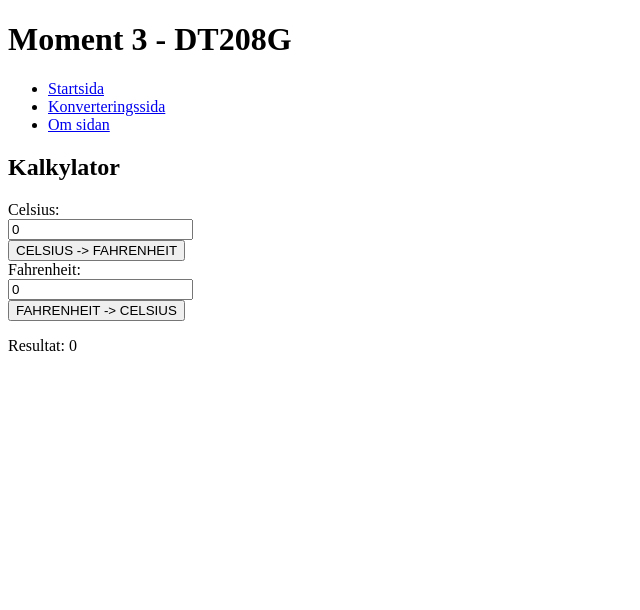
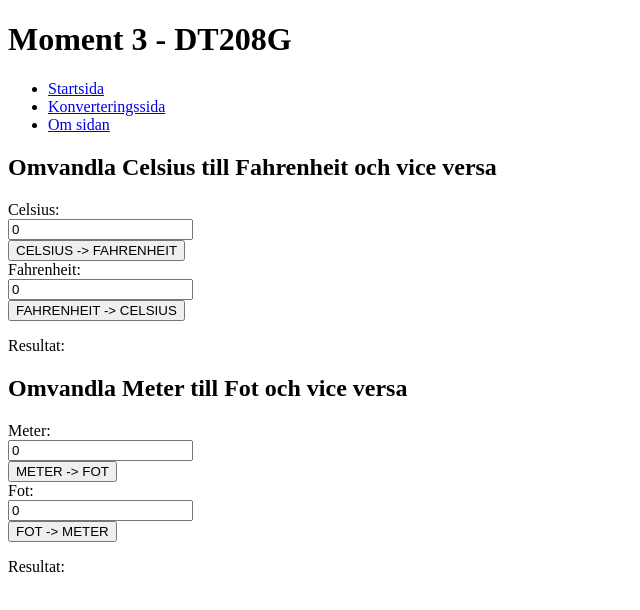
Before and after one commit to frja2400/dt208g-moment3, an Angular app: page /converter in a window 1280 px wide. Shown: the top 610 px of the page, without its empty margins (0-640 px from the left). Built offline with nearby package versions, Linux system fonts and the light colour scheme.

Commit message:
Kodade på liknande sätt min konverterare från meter till fot. Adderade en egenskap som skriver ut resultatet i det format jag ville ha det. Använde toFixed för att hantera decimaler. Uppdaterade min text i om-sidan.

```diff
--- a/src/app/about/about.component.html
+++ b/src/app/about/about.component.html
@@ -11,7 +11,10 @@
 <p>I min header så importerar jag RouterLink och RouterLinkActive och i min app.routes.ts så skapar jag mina routes
     för att få en fungerande navigering. Vid det här laget så initierade jag ett Git-repo lokalt, la till alla filer,
     gjorde en första commit, kopplade projektet till ett nytt Github-repo och pushade upp koden till master-grenen. </p>
-<p>Konverterare och data-binding</p>
+<p>För min konverterare skapade jag de input-fält, div-element och knappar som jag ville ha. Jag importerade sedan
+    FormsModule för att möjliggöra formulärhantering och data-bindning. I input-fälten använde jag ngModel för
+    tvåvägsdata-bindning mot mina egenskaper i klassen. I min klass skapade jag de egenskaper och metoder som behövdes
+    för konverteringslogiken. Resultatet visade jag i HTML-filen med hjälp av dubbla måsvingar.</p>
 <p>CSS</p>
 
 <h3>Slutsatser</h3>
--- a/src/app/converter/converter.component.html
+++ b/src/app/converter/converter.component.html
@@ -1,4 +1,4 @@
-<h2>Kalkylator</h2>
+<h2>Omvandla Celsius till Fahrenheit och vice versa</h2>
 
 <div class="converterContainer">
     <label for="celsius">Celsius:</label><br>
@@ -16,5 +16,19 @@
 
 <div>
     <!--Data-binding-->
-    <p>Resultat: {{ result }}</p>
+    <p>Resultat: {{ resultTempText }}</p>
 </div>
+
+<h2>Omvandla Meter till Fot och vice versa</h2>
+<div class="converterContainer">
+    <label for="meter">Meter:</label><br>
+    <input type="number" id="meter" [(ngModel)]="meterValue"><br>
+    <button (click)="convertToFeet()">METER -> FOT</button><br>
+
+    <label for="feet">Fot:</label><br>
+    <input type="number" id="feet" [(ngModel)]="feetValue"><br>
+    <button (click)="convertToMeter()">FOT -> METER</button><br>
+</div>
+<div>
+    <p>Resultat: {{ resultLengthText }}</p>
+</div>
--- a/src/app/converter/converter.component.ts
+++ b/src/app/converter/converter.component.ts
@@ -8,17 +8,35 @@ import { FormsModule } from '@angular/forms';
   styleUrl: './converter.component.css'
 })
 export class ConverterComponent {
-  //Egenskaper av klassen ConverterComponent
+  //Egenskaper
   celsiusValue: number = 0;
   fahrenheitValue: number = 0;
-  result: number = 0;
+  resultTemp: number = 0;
+  resultTempText: string = '';
+  meterValue: number = 0;
+  feetValue: number = 0;
+  resultLength: number = 0;
+  resultLengthText: string = '';
 
   //Metoder
   convertToFahrenheit(): void {
-    this.result = (this.celsiusValue * 9 / 5) + 32;
+    this.resultTemp = (this.celsiusValue * 9 / 5) + 32;
+    //Skriver ut resultatet och avrundar till två decimaler.
+    this.resultTempText = `${this.celsiusValue} celsius är ${this.resultTemp.toFixed(2)} fahrenheit`;
   }
 
   convertToCelsius(): void {
-    this.result = (this.fahrenheitValue - 32) * 5 / 9;
+    this.resultTemp = (this.fahrenheitValue - 32) * 5 / 9;
+    this.resultTempText = `${this.fahrenheitValue} fahrenheit är ${this.resultTemp.toFixed(2)} celsius`;
+  }
+
+  convertToFeet(): void {
+    this.resultLength = this.meterValue * 3.28084;
+    this.resultLengthText = `${this.meterValue} meter är ${this.resultLength.toFixed(2)} fot`;
+  }
+
+  convertToMeter(): void {
+    this.resultLength = this.feetValue / 3.28084;
+    this.resultLengthText = `${this.feetValue} fot är ${this.resultLength.toFixed(2)} meter`;
   }
 }
```
